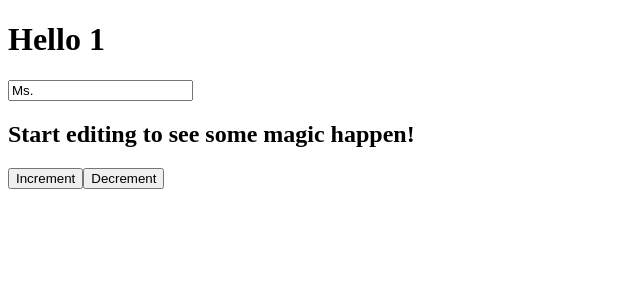
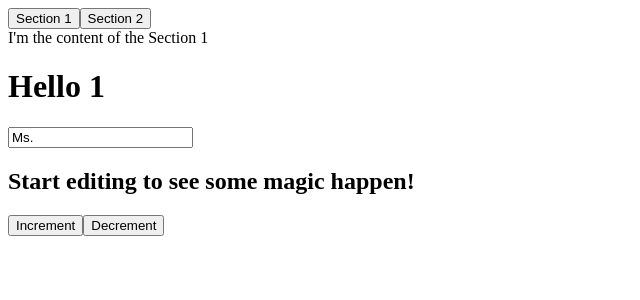
Before and after one commit to hello2jolee/react-hooks, a React (Create React App) app: page / in a window 1280 px wide. Shown: the top 300 px of the page, without its empty margins (0-640 px from the left). Built offline with nearby package versions, Linux system fonts and the light colour scheme.

Commit message:
#1 3. useTabs

```diff
--- a/src/App.js
+++ b/src/App.js
@@ -1,5 +1,11 @@
 import React, { useState } from "react";
-import useInput from './hooks/useInput'
+import useInput from "./hooks/useInput";
+import useTabs from "./hooks/useTabs";
+
+const content = [
+  { tab: "Section 1", content: "I'm the content of the Section 1" },
+  { tab: "Section 2", content: "I'm the content of the Section 2" },
+];
 
 function App() {
   const [item, setItem] = useState(1);
@@ -9,8 +15,16 @@ function App() {
   const maxLen = (value) => value.length < 10;
   const name = useInput("Ms.", maxLen);
 
+  const { currentItem, changeItem } = useTabs(0, content);
+
   return (
     <div className="App">
+      {content.map((section, index) => (
+        <button type="button" key={index} onClick={() => changeItem(index)}>
+          {section.tab}
+        </button>
+      ))}
+      <div>{currentItem.content}</div>
       <h1>Hello {item}</h1>
       <input placeholder="Name" {...name} />
       <h2>Start editing to see some magic happen!</h2>
--- /dev/null
+++ b/src/hooks/useTabs.js
@@ -0,0 +1,15 @@
+import { useState } from "react";
+
+const useTabs = (initialTab, allTabs) => {
+  // if (!allTabs || !Array.isArray(allTabs)) {
+  //   return;
+  // }
+
+  const [currentIndex, setCurrentIndex] = useState(initialTab);
+  return {
+    currentItem: allTabs[currentIndex],
+    changeItem: setCurrentIndex
+  };
+};
+
+export default useTabs;
```
Also changed, not shown: 1 other file (tests, documents, lock files or other folders).
